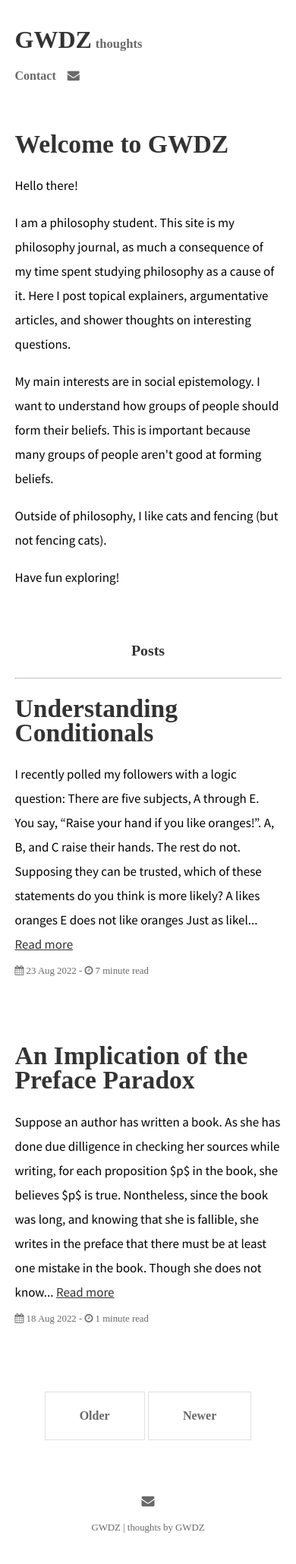
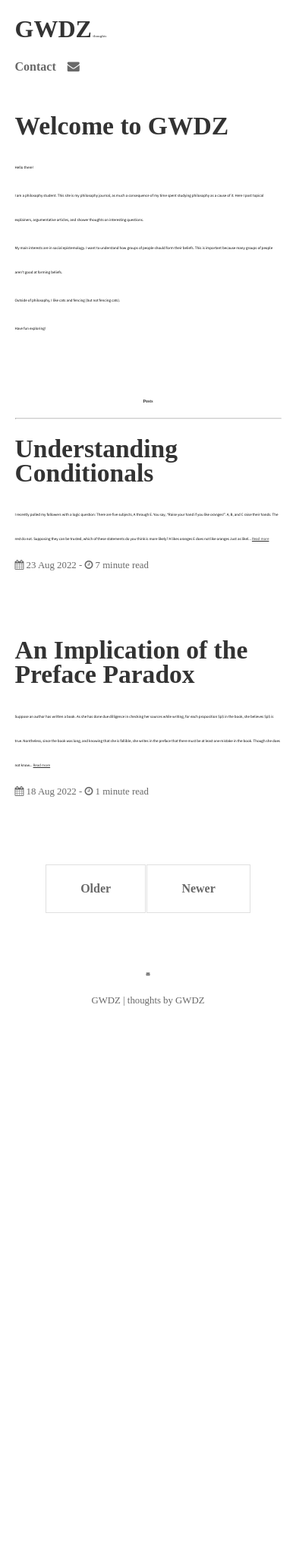
Before and after one commit to GWDZ-true/gwdz-site, a Jekyll site: the page built from index.html, in a window 390 px wide. Shown: the whole page at 76% size. Built offline with Jekyll 4.4.1, drawn with Linux system fonts in a browser that asks for light colours; some web fonts are replaced; the list of posts is cut into pages by our own code; after the commit the page ends 1365 px from its top, so only the background shows below that.

Commit message:
Update _base.scss

```diff
--- a/_sass/_base.scss
+++ b/_sass/_base.scss
@@ -21,7 +21,7 @@ body {
 
 @media only screen and (max-width: 768px) {
   body {
-    font-size: 17px;
+    font-size: 5px;
   }
 }
 
```
